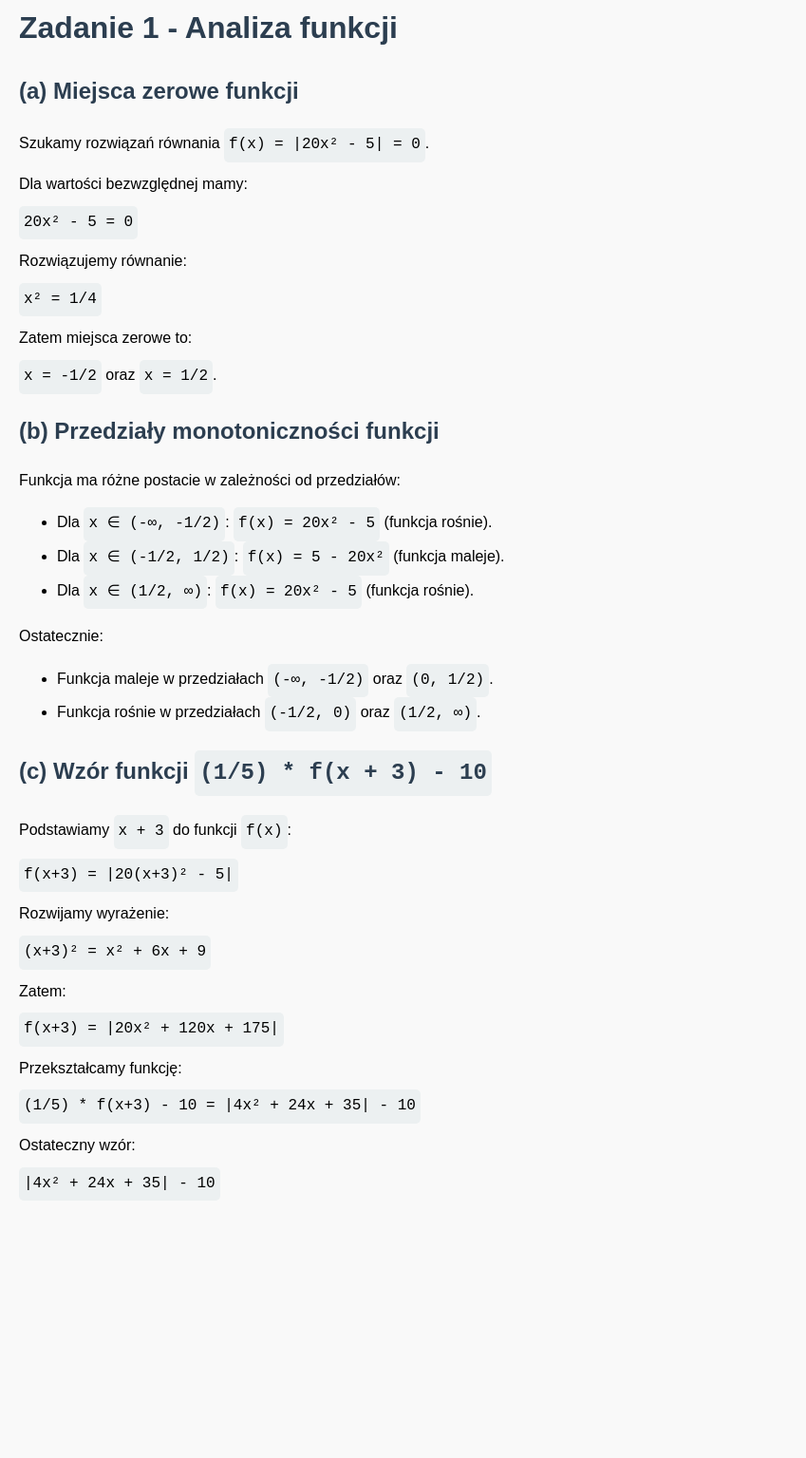
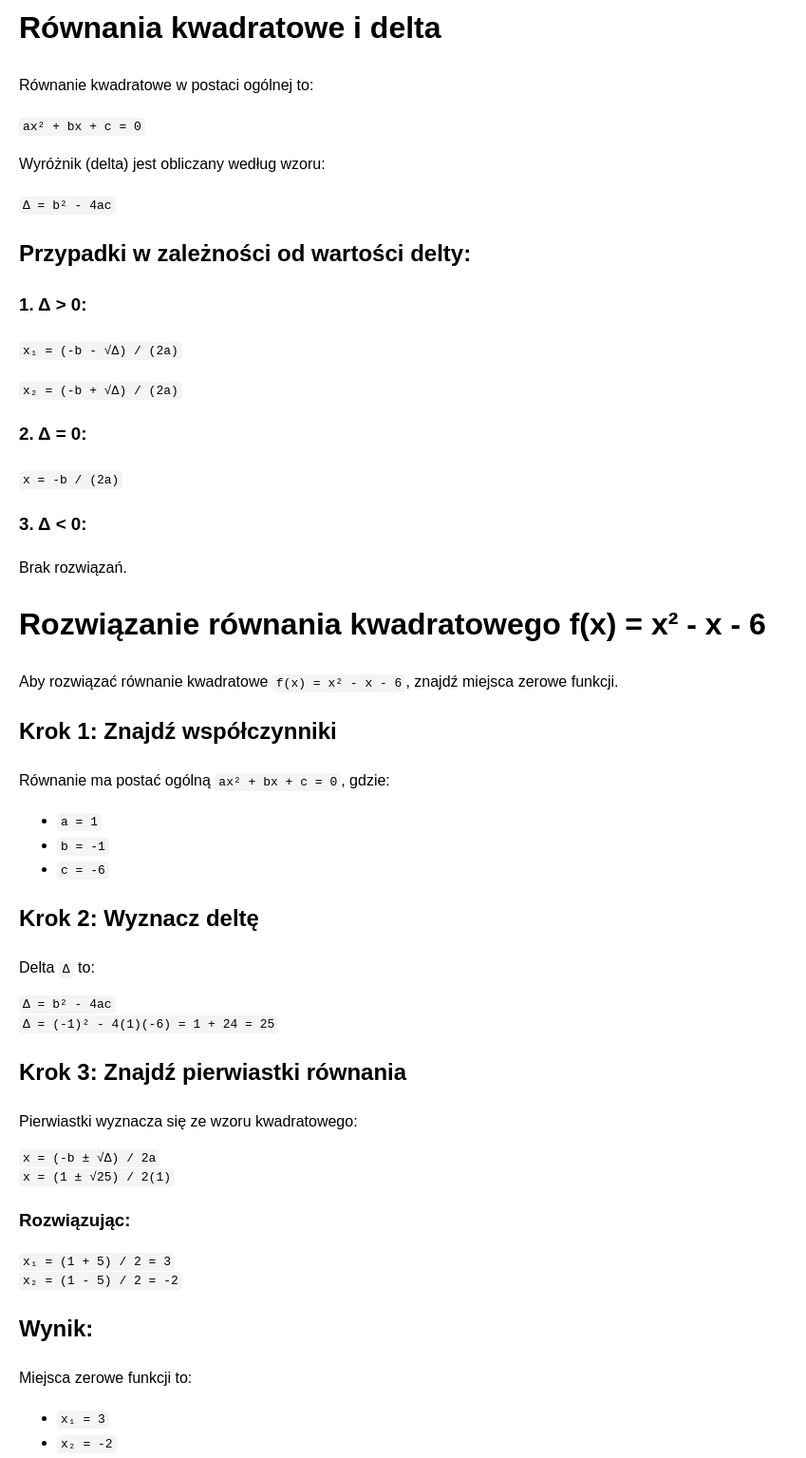
Before and after one commit to AdrisTheDragon/AdrisTheDragon.github.io, a plain HTML site: page index.html in a window 1280 px wide. Shown: the part 17-1552 px from the top of the page at 95% size, without its empty margins (0-849 px from the left). Before the commit the page ends 1301 px from the top, so only its background shows below. Drawn offline with Linux system fonts and the light colour scheme.

Commit message:
Update index.html

```diff
--- a/index.html
+++ b/index.html
@@ -3,73 +3,92 @@
 <head>
     <meta charset="UTF-8">
     <meta name="viewport" content="width=device-width, initial-scale=1.0">
-    <title>Zadanie 1 - Analiza funkcji</title>
+    <title>Równania kwadratowe i delta</title>
     <style>
         body {
             font-family: Arial, sans-serif;
             line-height: 1.6;
             margin: 20px;
-            background-color: #f9f9f9;
         }
-        h1, h2 {
-            color: #2c3e50;
+        .case {
+            margin-bottom: 20px;
         }
-        p {
-            margin: 10px 0;
-        }
-        .equation {
-            font-family: "Courier New", Courier, monospace;
-            background-color: #ecf0f1;
-            padding: 5px;
-            border-radius: 5px;
-            display: inline-block;
-        }
-        .section {
-            margin-bottom: 20px;
+        code {
+            background-color: #f4f4f4;
+            padding: 2px 4px;
+            border-radius: 4px;
         }
     </style>
 </head>
 <body>
-    <h1>Zadanie 1 - Analiza funkcji</h1>
-
-    <div class="section">
-        <h2>(a) Miejsca zerowe funkcji</h2>
-        <p>Szukamy rozwiązań równania <span class="equation">f(x) = |20x² - 5| = 0</span>.</p>
-        <p>Dla wartości bezwzględnej mamy:</p>
-        <p><span class="equation">20x² - 5 = 0</span></p>
-        <p>Rozwiązujemy równanie:</p>
-        <p><span class="equation">x² = 1/4</span></p>
-        <p>Zatem miejsca zerowe to:</p>
-        <p><span class="equation">x = -1/2</span> oraz <span class="equation">x = 1/2</span>.</p>
+    <h1>Równania kwadratowe i delta</h1>
+    <p>Równanie kwadratowe w postaci ogólnej to:</p>
+    <p><code>ax² + bx + c = 0</code></p>
+    <p>Wyróżnik (delta) jest obliczany według wzoru:</p>
+    <p><code>Δ = b² - 4ac</code></p>
+    <h2>Przypadki w zależności od wartości delty:</h2>
+    <div class="case">
+        <h3>1. Δ &gt; 0:</h3>
+        <p><code>x₁ = (-b - √Δ) / (2a)</code></p>
+        <p><code>x₂ = (-b + √Δ) / (2a)</code></p>
+    </div>
+    <div class="case">
+        <h3>2. Δ = 0:</h3>
+        <p><code>x = -b / (2a)</code></p>
+    </div>
+    <div class="case">
+        <h3>3. Δ &lt; 0:</h3>
+        <p>Brak rozwiązań.</p>
     </div>
 
-    <div class="section">
-        <h2>(b) Przedziały monotoniczności funkcji</h2>
-        <p>Funkcja ma różne postacie w zależności od przedziałów:</p>
-        <ul>
-            <li>Dla <span class="equation">x ∈ (-∞, -1/2)</span>: <span class="equation">f(x) = 20x² - 5</span> (funkcja rośnie).</li>
-            <li>Dla <span class="equation">x ∈ (-1/2, 1/2)</span>: <span class="equation">f(x) = 5 - 20x²</span> (funkcja maleje).</li>
-            <li>Dla <span class="equation">x ∈ (1/2, ∞)</span>: <span class="equation">f(x) = 20x² - 5</span> (funkcja rośnie).</li>
-        </ul>
-        <p>Ostatecznie:</p>
-        <ul>
-            <li>Funkcja maleje w przedziałach <span class="equation">(-∞, -1/2)</span> oraz <span class="equation">(0, 1/2)</span>.</li>
-            <li>Funkcja rośnie w przedziałach <span class="equation">(-1/2, 0)</span> oraz <span class="equation">(1/2, ∞)</span>.</li>
-        </ul>
-    </div>
+    <h1>Rozwiązanie równania kwadratowego f(x) = x² - x - 6</h1>
+    <p>Aby rozwiązać równanie kwadratowe <code>f(x) = x² - x - 6</code>, znajdź miejsca zerowe funkcji.</p>
 
-    <div class="section">
-        <h2>(c) Wzór funkcji <span class="equation">(1/5) * f(x + 3) - 10</span></h2>
-        <p>Podstawiamy <span class="equation">x + 3</span> do funkcji <span class="equation">f(x)</span>:</p>
-        <p><span class="equation">f(x+3) = |20(x+3)² - 5|</span></p>
-        <p>Rozwijamy wyrażenie:</p>
-        <p><span class="equation">(x+3)² = x² + 6x + 9</span></p>
-        <p>Zatem:</p>
-        <p><span class="equation">f(x+3) = |20x² + 120x + 175|</span></p>
-        <p>Przekształcamy funkcję:</p>
-        <p><span class="equation">(1/5) * f(x+3) - 10 = |4x² + 24x + 35| - 10</span></p>
-        <p>Ostateczny wzór:</p>
-        <p><span class="equation">|4x² + 24x + 35| - 10</span></p>
-    </div>
+    <h2>Krok 1: Znajdź współczynniki</h2>
+    <p>Równanie ma postać ogólną <code>ax² + bx + c = 0</code>, gdzie:</p>
+    <ul>
+        <li><code>a = 1</code></li>
+        <li><code>b = -1</code></li>
+        <li><code>c = -6</code></li>
+    </ul>
+
+    <h2>Krok 2: Wyznacz deltę</h2>
+    <p>Delta <code>Δ</code> to:</p>
+    <pre><code>Δ = b² - 4ac</code>
+<code>Δ = (-1)² - 4(1)(-6) = 1 + 24 = 25</code></pre>
+
+    <h2>Krok 3: Znajdź pierwiastki równania</h2>
+    <p>Pierwiastki wyznacza się ze wzoru kwadratowego:</p>
+    <pre><code>x = (-b ± √Δ) / 2a</code>
+<code>x = (1 ± √25) / 2(1)</code></pre>
+
+    <h3>Rozwiązując:</h3>
+    <pre><code>x₁ = (1 + 5) / 2 = 3</code>
+<code>x₂ = (1 - 5) / 2 = -2</code></pre>
+
+    <h2>Wynik:</h2>
+    <p>Miejsca zerowe funkcji to:</p>
+    <ul>
+        <li><code>x₁ = 3</code></li>
+        <li><code>x₂ = -2</code></li>
+    </ul>
+
+    <h1>Rozwiązanie zadania</h1>
+
+    <p>Rozwiążmy wyrażenie <code>f(x) = x³ - 3x² + 3x - 1</code> przy użyciu wzoru skróconego mnożenia:</p>
+
+    <p>Chcemy wyrazić funkcję <code>f(x)</code> w postaci <code>(a - b)³ = a³ - 3a²b + 3ab² - b³</code>.</p>
+
+    <h2>Krok 1: Dopasowanie funkcji do wzoru</h2>
+    <p>Funkcja <code>f(x) = x³ - 3x² + 3x - 1</code> jest w postaci, którą możemy zapisać jako <code>(x - 1)³</code>.</p>
+
+    <h2>Krok 2: Sprawdzenie obliczeń</h2>
+    <p>Sprawdzamy, czy rozkład <code>(x - 1)³</code> daje nam wyrażenie <code>x³ - 3x² + 3x - 1</code>:</p>
+
+    <pre><code>(x - 1)³ = x³ - 3x² + 3x - 1</code></pre>
+
+    <p>Rzeczywiście, mamy: <code>f(x) = (x - 1)³</code>.</p>
+
+
 </body>
 </html>
```
